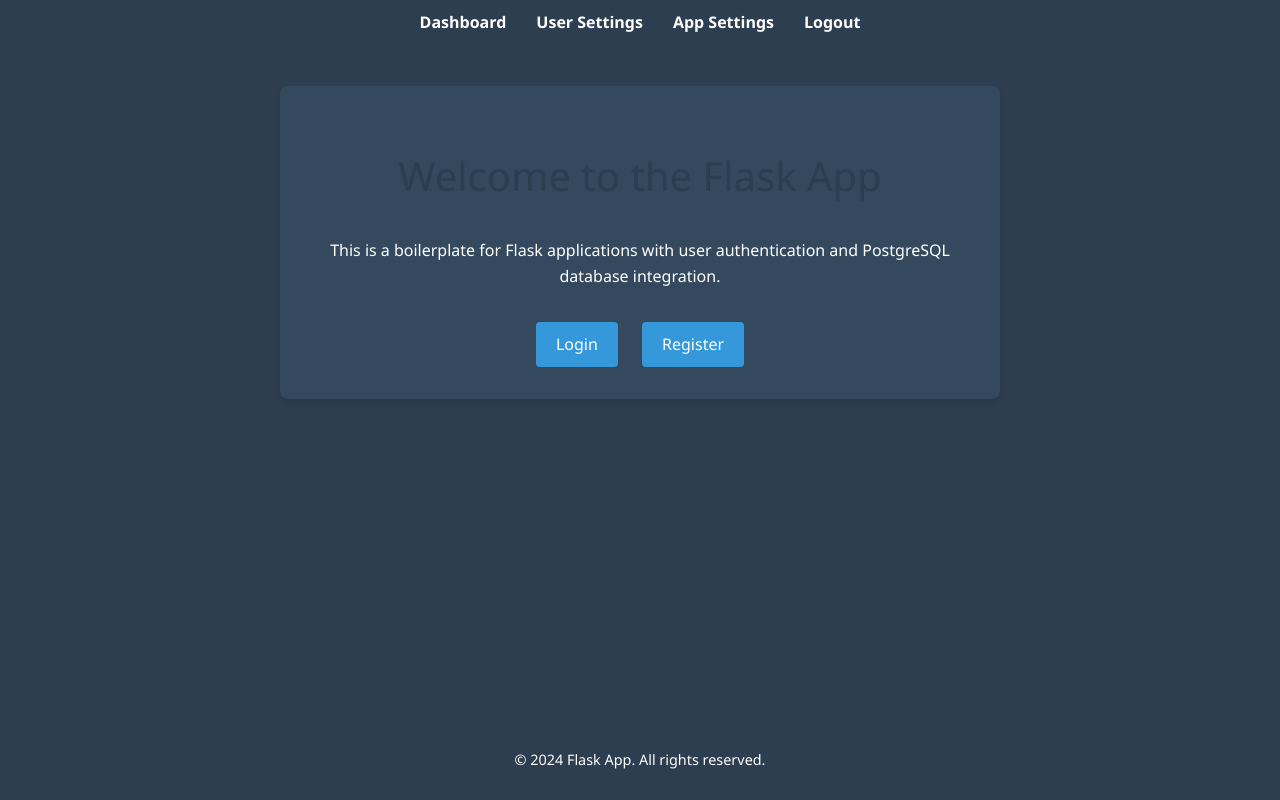
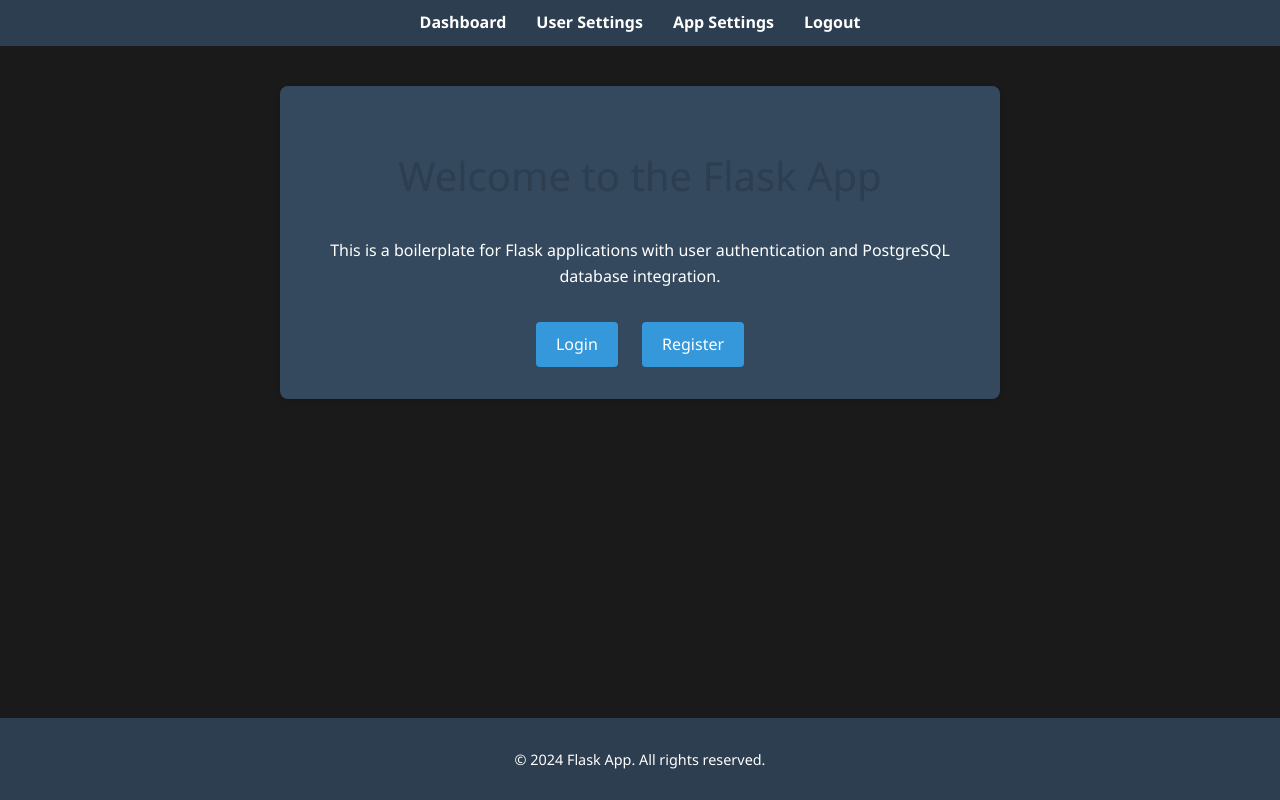
Before and after one commit to PadsterH2012/Py_Flask_Boilerplate, a Flask app: page / in a window 1280 px wide. Run offline with Flask 3, Linux system fonts and the light colour scheme; the visitor is signed in with stand-in values (Sample User, id 1).

Commit message:
Updated the dark mode background color in dark-theme.css

```diff
--- a/backend/static/css/dark-theme.css
+++ b/backend/static/css/dark-theme.css
@@ -1,7 +1,7 @@
 :root {
     --primary-color: #3498db;
     --secondary-color: #2c3e50;
-    --background-color: #2c3e50;
+    --background-color: #1a1a1a;
     --text-color: #ffffff;
     --input-background: #34495e;
     --input-border: #7f8c8d;
```
